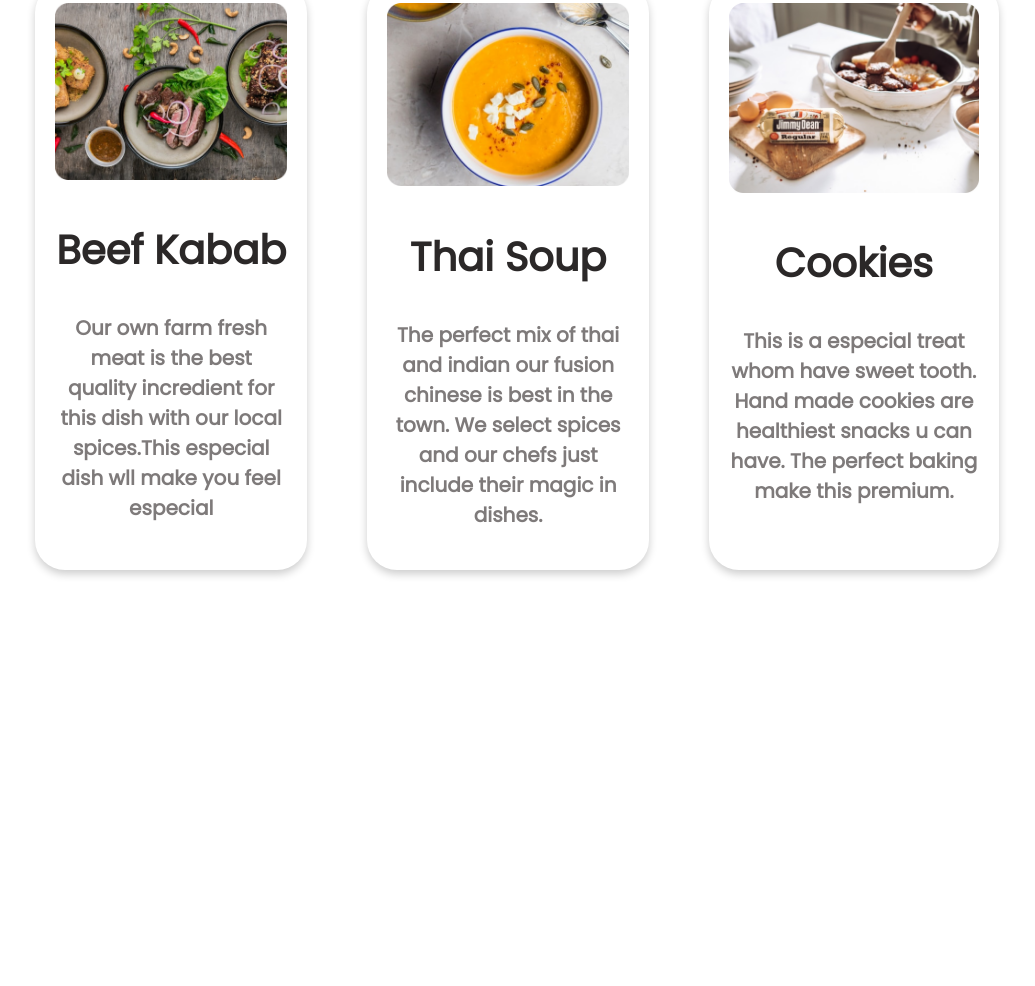
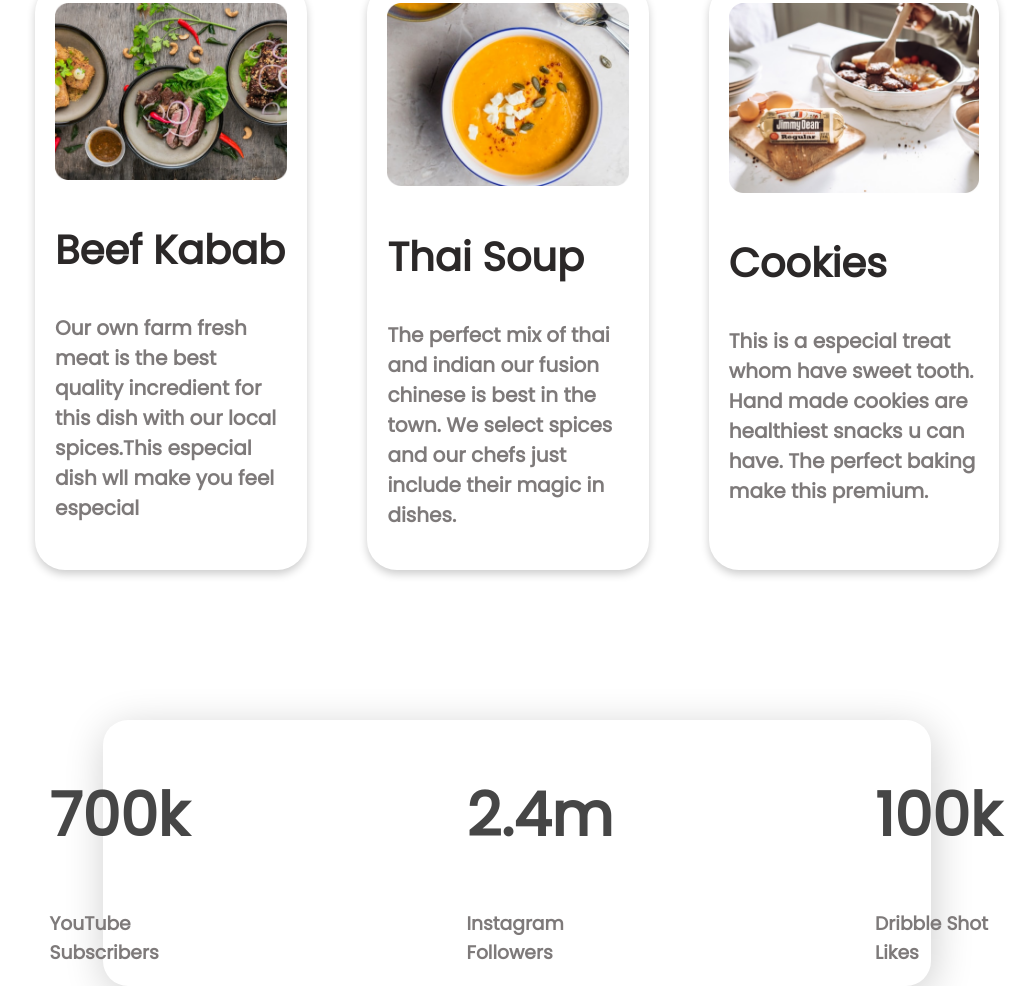
Before and after one commit to MijanurMim/Food-court, a plain HTML site: page index.html in a window 1280 px wide. Shown: the part 1970-2956 px from the top of the page, without its empty margins (123-1158 px from the left). Before the commit the page ends 2690 px from the top, so only its background shows below. Drawn offline with Linux system fonts and the light colour scheme.

Commit message:
social media addes

```diff
--- a/index.html
+++ b/index.html
@@ -118,7 +118,24 @@
   </section>
 
   <!-- social media section -->
-  <section>
+  <section class="social-media text-color">
+    <div class="items" id="item1">
+      <h1>700k</h1>
+      <h3>YouTube Subscribers</h3>
+
+    </div>
+
+    </div>
+    <div class="items">
+      <h1>2.4m</h1>
+      <h3>Instagram Followers</h3>
+
+    </div>
+    <div>
+      <h1>100k</h1>
+      <h3>Dribble Shot Likes</h3>
+
+
 
   </section>
 </body>
--- a/style.css
+++ b/style.css
@@ -130,10 +130,25 @@ h2 {
   max-width: 400px;
   margin-left: 30px;
   margin-right: 30px;
-  text-align: center;
+  text-align: left;
   border-radius: 30px;
   padding: 20px;
 }
 .container {
   font-size: 20px;
 }
+
+/* Social media area */
+.social-media {
+  display: flex;
+  justify-content: center;
+  box-shadow: 2px 8px 40px 0 rgba(0, 0, 0, 0.2);
+  margin-left: 226px;
+  margin-right: 226px;
+  align-content: center;
+  border-radius: 25px;
+}
+.items {
+  margin-left: 16px;
+  margin-right: 262px;
+}
```
